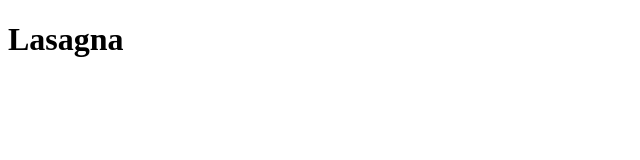
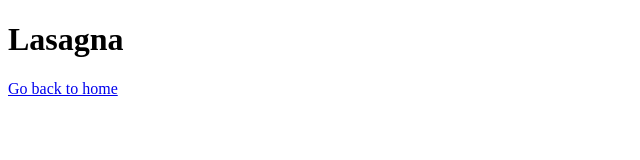
Before and after one commit to csm2k3/odin-recipes, a plain HTML site: page recipes/lasagna.html in a window 1280 px wide. Shown: the whole page, without its empty margins (0-640 px from the left). Drawn offline with Linux system fonts and the light colour scheme.

Commit message:
create a link to go back to index.html in lasagna.html

```diff
--- a/recipes/lasagna.html
+++ b/recipes/lasagna.html
@@ -7,5 +7,6 @@
 </head>
 <body>
     <h1>Lasagna</h1>
+    <a href="../index.html">Go back to home</a>
 </body>
 </html>
```
